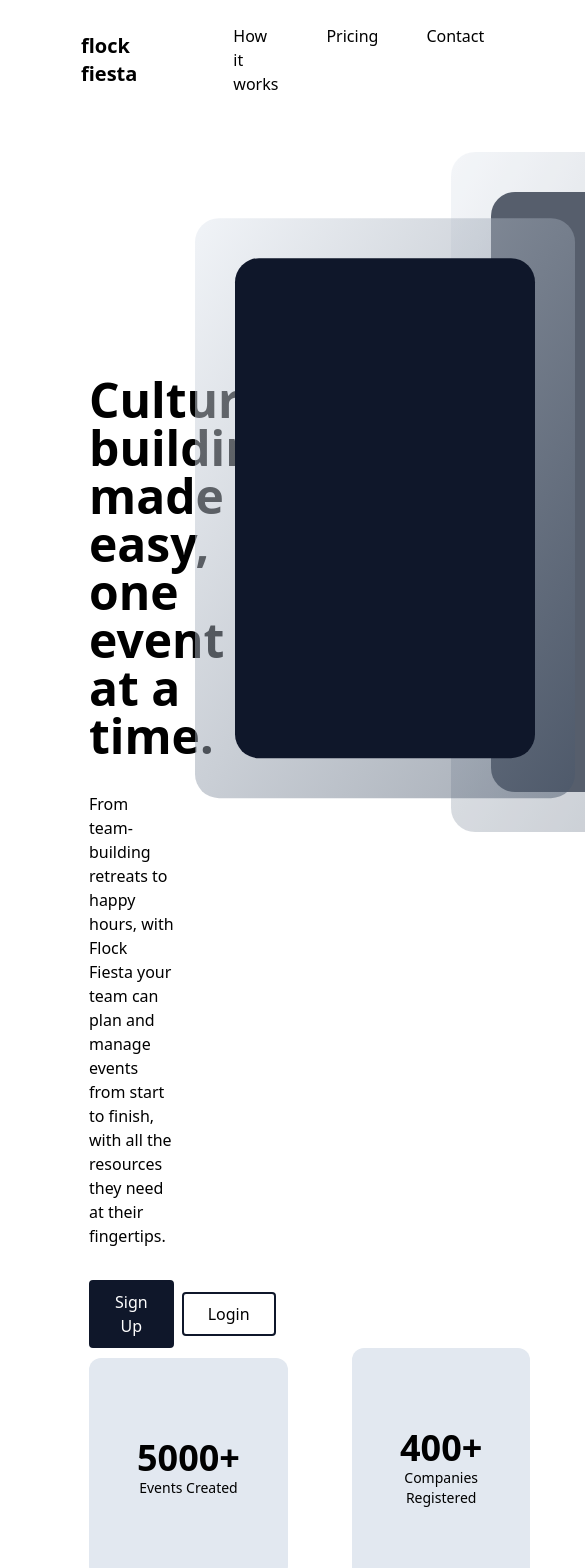
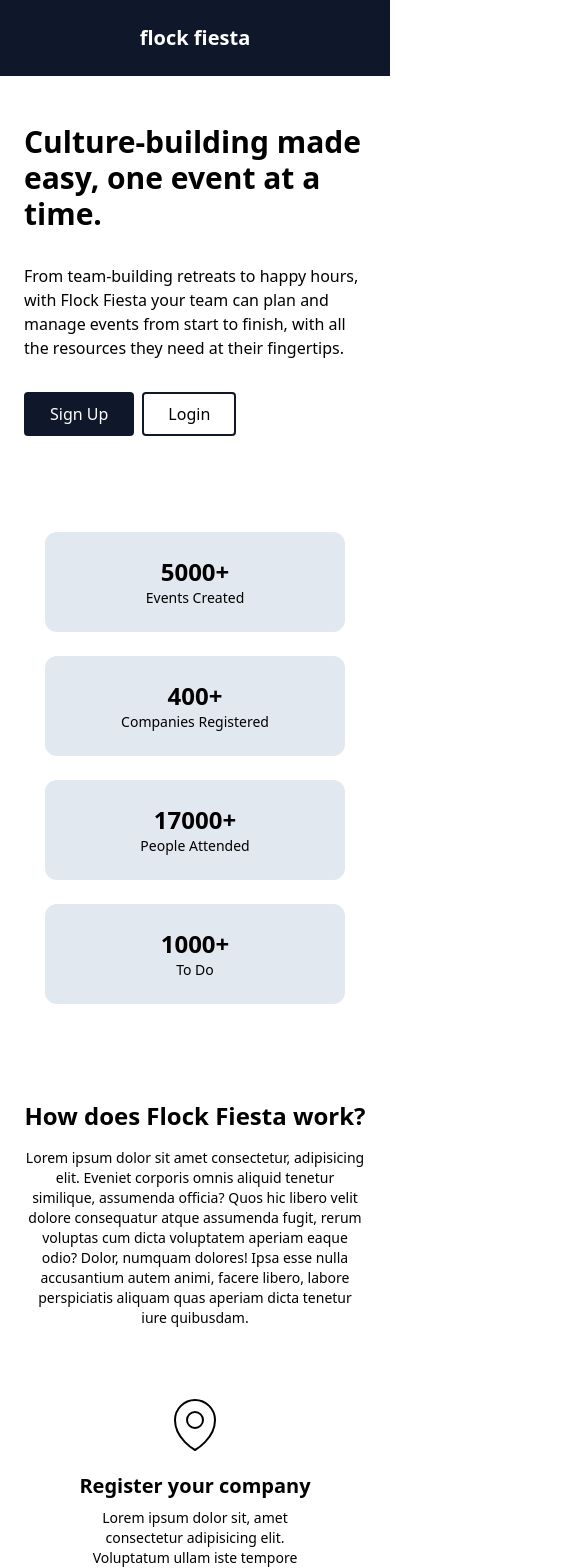
Before and after one commit to danielagg/flock-fiesta, a Next.js app in the folder flock-fiesta-core-next/: page / in a window 390 px wide. Shown: the top 1568 px of the page, 585 px wide, since content can reach past the window. Built offline with nearby package versions, Linux system fonts and the light colour scheme.

Commit message:
responsive design

```diff
--- a/flock-fiesta-core-next/app/call-to-action.tsx
+++ b/flock-fiesta-core-next/app/call-to-action.tsx
@@ -16,9 +16,9 @@
   });
 
   return (
-    <section className="w-1/2 mt-40">
+    <section className="w-full lg:w-1/2 lg:mt-40">
       <animated.div
-        className="text-5xl font-extrabold"
+        className="text-3xl lg:text-5xl font-extrabold"
         style={{
           transform: topToBottom.y.to((y) => `translateY(${y}px)`),
           opacity: topToBottom.opacity,
@@ -27,7 +27,7 @@
         Culture-building made easy, one event at a time.
       </animated.div>
       <animated.div
-        className="text-base mt-8 w-4/5"
+        className="text-base mt-8 w-full lg:w-4/5"
         style={{
           transform: bottomToTop.x.to((x) => `translateX(${x}px)`),
           opacity: bottomToTop.opacity,
--- a/flock-fiesta-core-next/app/goal.tsx
+++ b/flock-fiesta-core-next/app/goal.tsx
@@ -1,11 +1,11 @@
 export const Goal = () => {
   return (
-    <div className="mt-40 flex flex-col items-center justify-center">
+    <div className="mt-24 lg:mt-40 flex flex-col items-center justify-center">
       <div className="text-center flex flex-col items-center justify-center">
-        <div className="text-3xl font-extrabold">
+        <div className="text-2xl lg:text-3xl font-extrabold">
           How does Flock Fiesta work?
         </div>
-        <div className="mt-8 w-2/3">
+        <div className="mt-4 lg:mt-8 lg:w-2/3 text-sm lg:text-base">
           Lorem ipsum dolor sit amet consectetur, adipisicing elit. Eveniet
           corporis omnis aliquid tenetur similique, assumenda officia? Quos hic
           libero velit dolore consequatur atque assumenda fugit, rerum voluptas
--- a/flock-fiesta-core-next/app/how-does-it-work.tsx
+++ b/flock-fiesta-core-next/app/how-does-it-work.tsx
@@ -11,8 +11,8 @@
     return (
       <div className="flex flex-col text-center justify-center items-center">
         <div>{logo}</div>
-        <div className="mt-4 text-2xl font-bold">{title}</div>
-        <div className="mt-2">{desc}</div>
+        <div className="mt-4 text-xl lg:text-2xl font-bold">{title}</div>
+        <div className="mt-2 text-sm lg:text-base">{desc}</div>
       </div>
     );
   };
@@ -25,7 +25,7 @@
           viewBox="0 0 24 24"
           strokeWidth={0.75}
           stroke="currentColor"
-          className="w-32 h-32"
+          className="w-16 h-16 lg:w-32 lg:h-32"
         >
           <path
             strokeLinecap="round"
@@ -50,7 +50,7 @@
           viewBox="0 0 24 24"
           strokeWidth={0.75}
           stroke="currentColor"
-          className="w-32 h-32"
+          className="w-16 h-16 lg:w-32 lg:h-32"
         >
           <path
             strokeLinecap="round"
@@ -70,7 +70,7 @@
           viewBox="0 0 24 24"
           strokeWidth={0.75}
           stroke="currentColor"
-          className="w-32 h-32"
+          className="w-16 h-16 lg:w-32 lg:h-32"
         >
           <path
             strokeLinecap="round"
@@ -85,8 +85,8 @@
   ];
 
   return (
-    <div className="mt-4 flex flex-col items-center justify-center">
-      <div className="flex items-center space-x-12 p-24 ">
+    <div className="mt-4 flex flex-col lg:flex-row items-center justify-center">
+      <div className="flex flex-col lg:flex-row items-center space-y-12 lg:space-y-0 lg:space-x-12 p-12 lg:p-24">
         {steps.map((step, index) => {
           return (
             <Counter
--- a/flock-fiesta-core-next/app/illustrations.tsx
+++ b/flock-fiesta-core-next/app/illustrations.tsx
@@ -13,7 +13,7 @@
 
   return (
     <animated.aside
-      className="w-1/2 relative min-h-[700px]"
+      className="hidden lg:block w-1/2 relative min-h-[700px]"
       style={{
         transform: rightToLeft.x.to((x) => `translateX(${x}px)`),
         opacity: rightToLeft.opacity,
--- a/flock-fiesta-core-next/app/layout.tsx
+++ b/flock-fiesta-core-next/app/layout.tsx
@@ -32,13 +32,13 @@
     <ClerkProvider>
       <html lang="en">
         <body>
-          <header className="flex justify-center p-6">
-            <div className="w-2/3 flex items-center space-x-24">
+          <header className="block lg:flex justify-center p-6 bg-slate-900 lg:bg-white text-white lg:text-black">
+            <div className="w-full lg:w-2/3 flex flex-col lg:flex-row justify-center lg:justify-start items-center lg:space-x-24">
               <div className="text-xl font-bold lowercase">
                 <Link href="/">Flock Fiesta</Link>
               </div>
-              <nav>
-                <ul className="list-none flex space-x-12">
+              <nav className="hidden lg:block">
+                <ul className="list-none flex flex-col lg:flex-row space-y-2 space-x-0 lg:space-y-0 lg:space-x-12 items-center mt-6 lg:mt-0">
                   <li>How it works</li>
                   <li>Pricing</li>
                   <li>Contact</li>
@@ -46,7 +46,7 @@
               </nav>
             </div>
           </header>
-          <div className="flex flex-col justify-center items-center mt-24">
+          <div className="flex flex-col justify-center items-center mt-12 lg:mt-24">
             {children}
           </div>
         </body>
--- a/flock-fiesta-core-next/app/page.tsx
+++ b/flock-fiesta-core-next/app/page.tsx
@@ -8,8 +8,8 @@
 export default function Home() {
   return (
     <>
-      <div className="w-2/3 px-6">
-        <main className="flex">
+      <div className="w-full lg:w-2/3 px-6">
+        <main className="flex flex-col lg:flex-row">
           <CallToAction />
           <Illustrations />
         </main>
--- a/flock-fiesta-core-next/app/pricing.tsx
+++ b/flock-fiesta-core-next/app/pricing.tsx
@@ -11,8 +11,8 @@
     additionalInfo: string[];
   }) => {
     return (
-      <div className="w-1/3">
-        <div className=" p-12 rounded-lg border-2 border-slate-600">
+      <div className="w-full lg:w-1/3">
+        <div className="p-6 lg:p-12 rounded-lg border-2 border-slate-600">
           <div className="bg-slate-800 rounded-full px-4 py-2 inline-block text-xs">
             {planName}
           </div>
@@ -25,8 +25,8 @@
             Get Started
           </button>
         </div>
-        <div className="mt-12 pl-4 text-xs">
-          <ul className=" list-inside space-y-2 opacity-60">
+        <div className="mt-2 lg:mt-12 pl-2 lg:pl-4 text-xs">
+          <ul className="list-inside space-y-2 opacity-60">
             {additionalInfo.map((info, index) => {
               return (
                 <li key={index} className="flex items-center space-x-2">
@@ -55,10 +55,12 @@
     );
   };
   return (
-    <div className="text-white w-2/3 p-32">
-      <div className="text-5xl font-extrabold text-center">Our Pricing</div>
+    <div className="text-white w-full lg:w-2/3 p-12 lg:p-32">
+      <div className="text-3xl lg:text-5xl font-extrabold text-center">
+        Our Pricing
+      </div>
 
-      <div className="mt-16 flex items-start space-x-4 justify-between">
+      <div className="mt-12 lg:mt-16 flex flex-col lg:flex-row items-start space-y-12 lg:space-y-0 lg:space-x-4 justify-between">
         <Card
           planName="Free Tier"
           price={0}
--- a/flock-fiesta-core-next/app/statistics.tsx
+++ b/flock-fiesta-core-next/app/statistics.tsx
@@ -24,8 +24,8 @@
     }, [actualValue, value]);
 
     return (
-      <div className="px-12 py-20 bg-slate-200 w-[300px] text-center rounded-xl">
-        <div className="text-4xl font-bold">
+      <div className="px-3 lg:px-12 py-6 lg:py-20 bg-slate-200 w-[300px] text-center rounded-xl">
+        <div className="text-2xl lg:text-4xl font-bold">
           <span>{value == actualValue ? `${value}+` : value}</span>
         </div>
         <div className="text-sm">{label}</div>
@@ -33,7 +33,7 @@
     );
   };
   return (
-    <div className="flex justify-between items-center space-x-16">
+    <div className="flex flex-col lg:flex-row justify-between items-center space-y-6 lg:space-y-0 lg:space-x-16 mt-24 lg:mt-0">
       <Counter label="Events Created" actualValue={5000} />
       <Counter label="Companies Registered" actualValue={400} />
       <Counter label="People Attended" actualValue={17000} />
```
